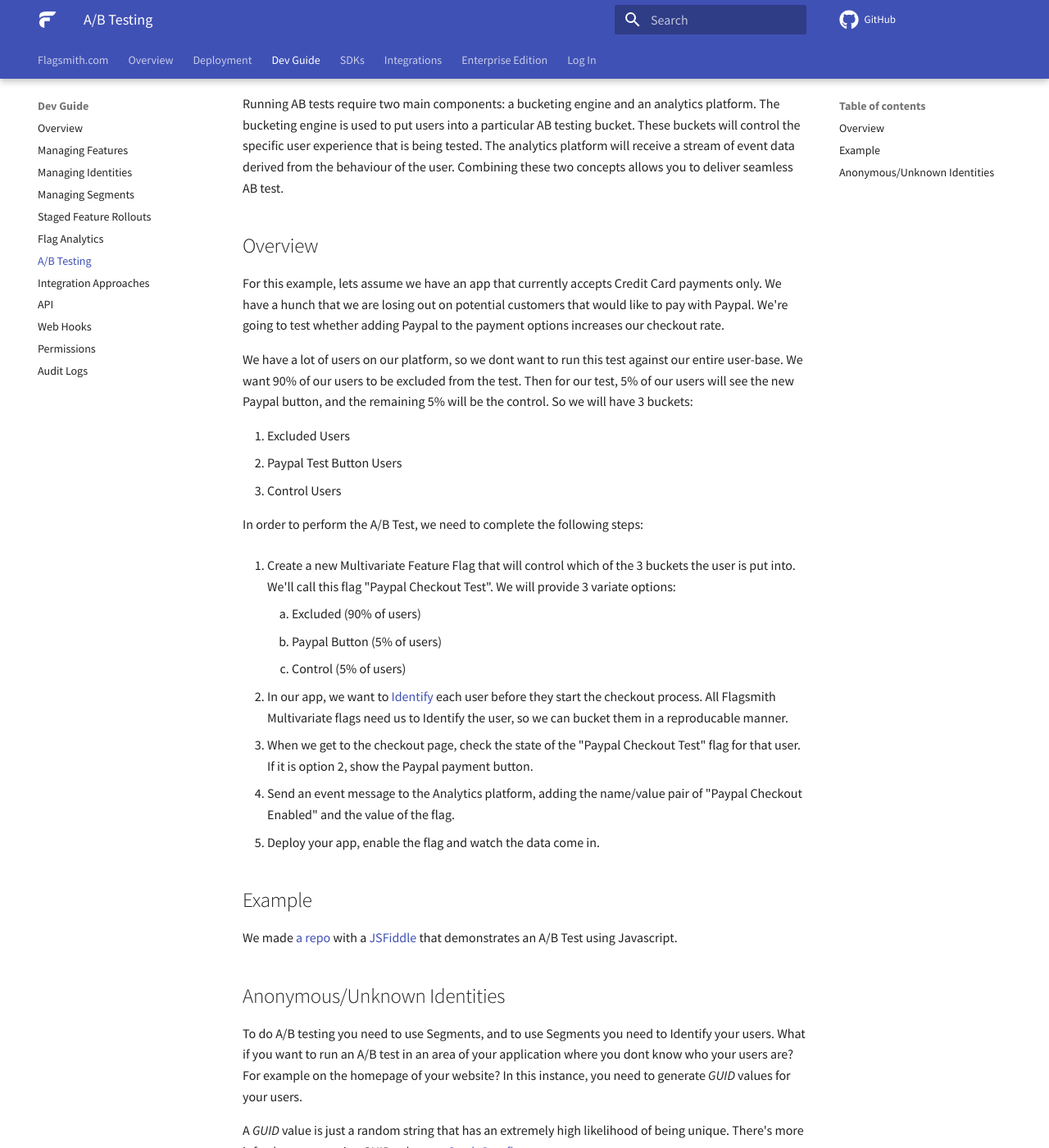
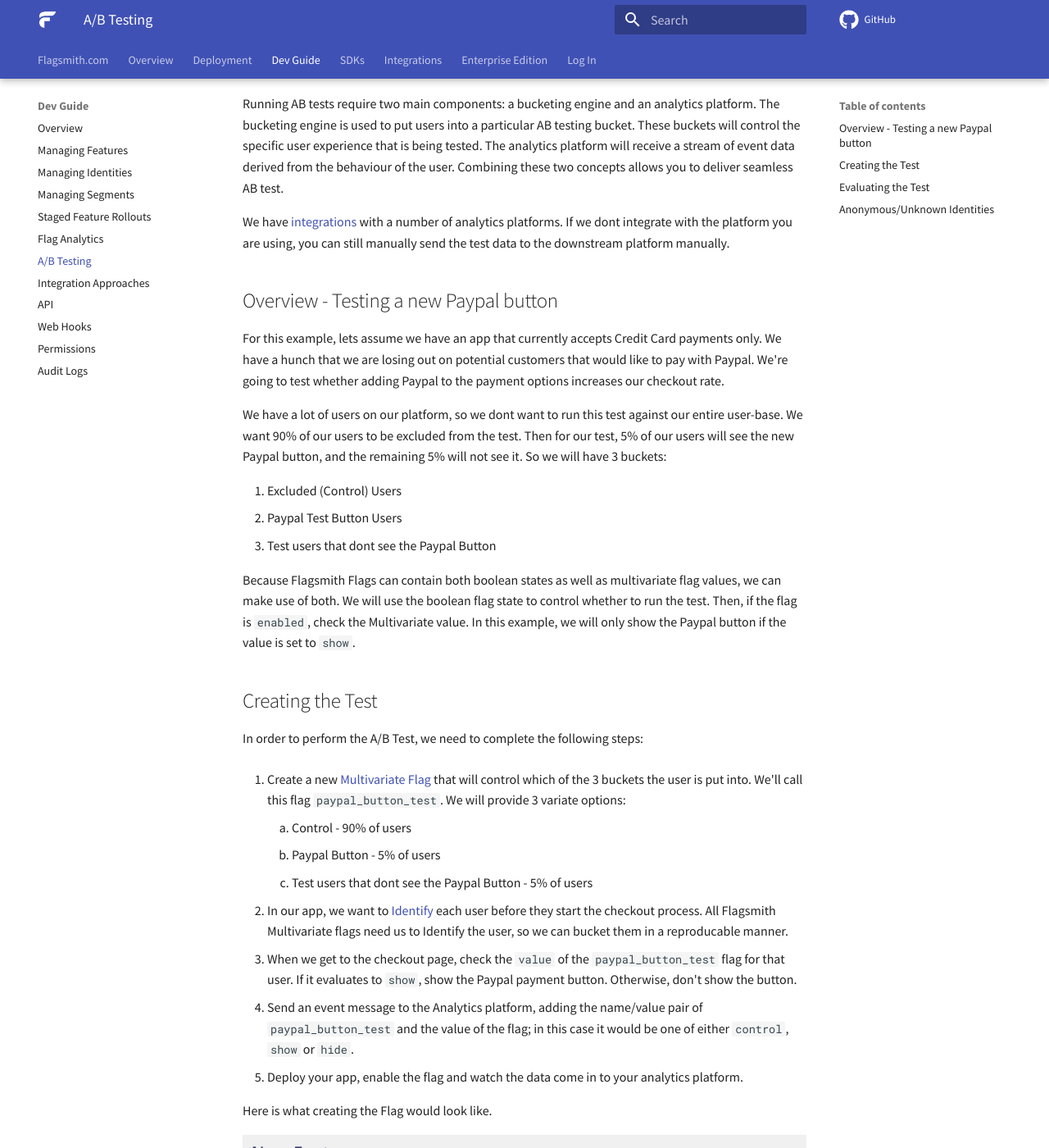
Before and after one commit to Flagsmith/flagsmith-docs, an MkDocs documentation site: the page built from docs/ab-testing.md, in a window 1280 px wide and 1400 px high, scrolled down 299 px. Shown: the whole window at 82% size. Built offline with MkDocs 1.6.1 and Material for MkDocs 9.7.7, drawn with Linux system fonts in a browser that asks for light colours; comment, search, counter and statistics services are not loaded; some of the changed text lies outside the part shown.

Commit message:
More AB Testing

```diff
--- a/docs/ab-testing.md
+++ b/docs/ab-testing.md
@@ -8,42 +8,54 @@ You can use Flagsmith to perform A/B Tests. Using a combination of [Multivariate
 
 Running AB tests require two main components: a bucketing engine and an analytics platform. The bucketing engine is used to put users into a particular AB testing bucket. These buckets will control the specific user experience that is being tested. The analytics platform will receive a stream of event data derived from the behaviour of the user. Combining these two concepts allows you to deliver seamless AB test.
 
-## Overview
+We have [integrations](integrations/overview.md) with a number of analytics platforms. If we dont integrate with the platform you are using, you can still manually send the test data to the downstream platform manually.
+
+## Overview - Testing a new Paypal button
 
 For this example, lets assume we have an app that currently accepts Credit Card payments only. We have a hunch that we are losing out on potential customers that would like to pay with Paypal. We're going to test whether adding Paypal to the payment options increases our checkout rate.
 
-We have a lot of users on our platform, so we dont want to run this test against our entire user-base. We want 90% of our users to be excluded from the test. Then for our test, 5% of our users will see the new Paypal button, and the remaining 5% will be the control. So we will have 3 buckets:
+We have a lot of users on our platform, so we dont want to run this test against our entire user-base. We want 90% of our users to be excluded from the test. Then for our test, 5% of our users will see the new Paypal button, and the remaining 5% will not see it. So we will have 3 buckets:
 
-1. Excluded Users
+1. Excluded (Control) Users
 2. Paypal Test Button Users
-3. Control Users
+3. Test users that dont see the Paypal Button
+
+Because Flagsmith Flags can contain both boolean states as well as multivariate flag values, we can make use of both. We will use the boolean flag state to control whether to run the test. Then, if the flag is `enabled`, check the Multivariate value. In this example, we will only show the Paypal button if the value is set to `show`.
+
+## Creating the Test
 
 In order to perform the A/B Test, we need to complete the following steps:
 
-1. Create a new Multivariate Feature Flag that will control which of the 3 buckets the user is put into. We'll call this flag "Paypal Checkout Test". We will provide 3 variate options:
+1. Create a new [Multivariate Flag](/managing-features/#multi-variate-flags) that will control which of the 3 buckets the user is put into. We'll call this flag `paypal_button_test`. We will provide 3 variate options:
 
-    1. Excluded (90% of users)
-    2. Paypal Button (5% of users)
-    3. Control (5% of users)
+    1. Control - 90% of users
+    2. Paypal Button - 5% of users
+    3. Test users that dont see the Paypal Button - 5% of users
 
 2. In our app, we want to [Identify](/managing-identities/) each user before they start the checkout process. All Flagsmith Multivariate flags need us to Identify the user, so we can bucket them in a reproducable manner.
-3. When we get to the checkout page, check the state of the "Paypal Checkout Test" flag for that user. If it is option 2, show the Paypal payment button.
-4. Send an event message to the Analytics platform, adding the name/value pair of "Paypal Checkout Enabled" and the value of the flag.
-5. Deploy your app, enable the flag and watch the data come in.
+3. When we get to the checkout page, check the `value` of the `paypal_button_test` flag for that user. If it evaluates to `show`, show the Paypal payment button. Otherwise, don't show the button.
+4. Send an event message to the Analytics platform, adding the name/value pair of `paypal_button_test` and the value of the flag; in this case it would be one of either `control`, `show` or `hide`.
+5. Deploy your app, enable the flag and watch the data come in to your analytics platform.
 
-## Example
+Here is what creating the Flag would look like.
 
-We made [a repo](https://github.com/flagsmith/flagsmith-js-client/tree/master/examples/ab-testing) with a [JSFiddle](https://jsfiddle.net/vw0af7zq/) that demonstrates an A/B Test using Javascript.
+<img src="/images/ab-test-paypal-example.png" width="100%"/>
+
+## Evaluating the Test
+
+Once the test is set up, and the flag has been enabled, data will start streaming into the analytics platform. You can now evaluate the results of the tests based on the behavioural changes that the new button has created.
 
 ## Anonymous/Unknown Identities
 
-To do A/B testing you need to use Segments, and to use Segments you need to Identify your users. What if you want to run an A/B test in an area of your application where you dont know who your users are? For example on the homepage of your website? In this instance, you need to generate *GUID* values for your users.
+To do A/B testing you need to use Identities. Without an Identity to key from, it's impossible for the platform to serve a consistent experience to your users.
+
+What if you want to run an A/B test in an area of your application where you dont know who your users are? For example on the homepage of your website? In this instance, you need to generate *Anonymous Identities* values for your users. In this case we will generate a *GUID* for each user.
 
 A *GUID* value is just a random string that has an extremely high likelihood of being unique. There's more info about generating GUID values [on Stack Overflow](https://stackoverflow.com/a/2117523).
 
-The general flow would be like this:
+The general flow would be:
 
-1. An new browser visits your website homepage for the first time.
+1. A new browser visits your website homepage for the first time.
 2. You see that this is an anonymous user, so you generate a random *GUID* for that user and assign it to them.
 3. You send that GUID along with an Identify call to Flagsmith. This will then segment that visitor.
 4. You cookie the browser and store the GUID. That way, if the browser returns to your page, they will still be in the same segment.
```
Also changed, not shown: docs/images/ab-test-paypal-example.png (added).
